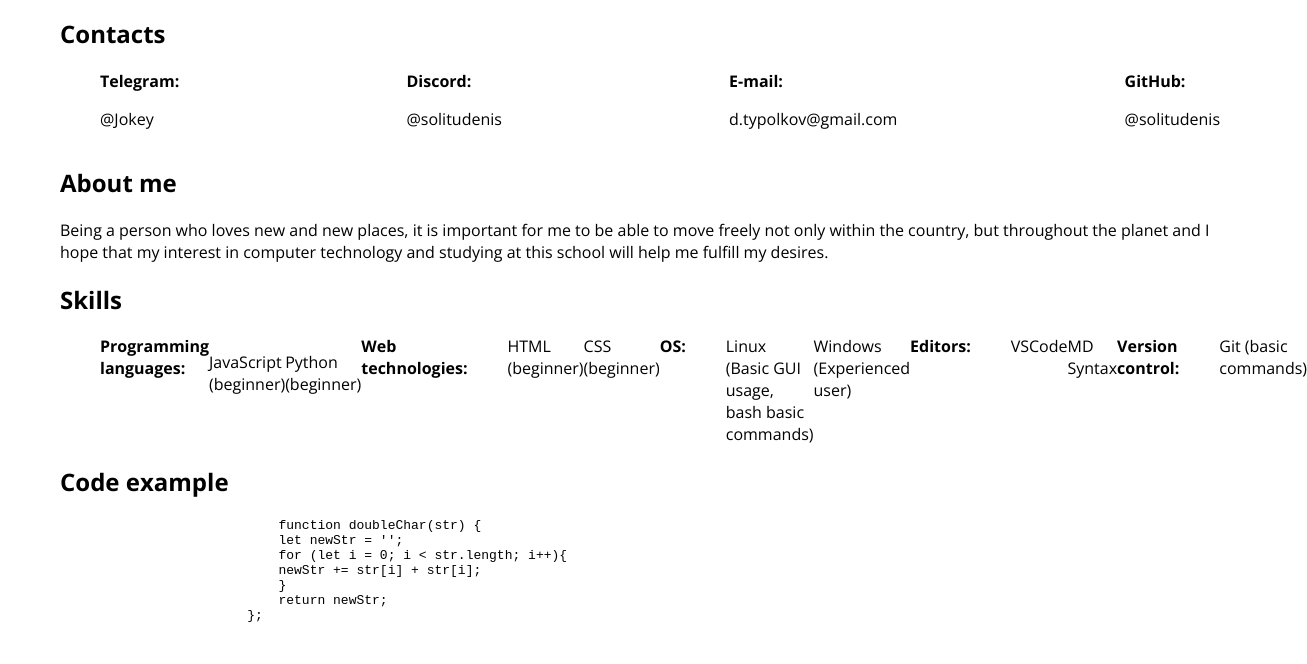
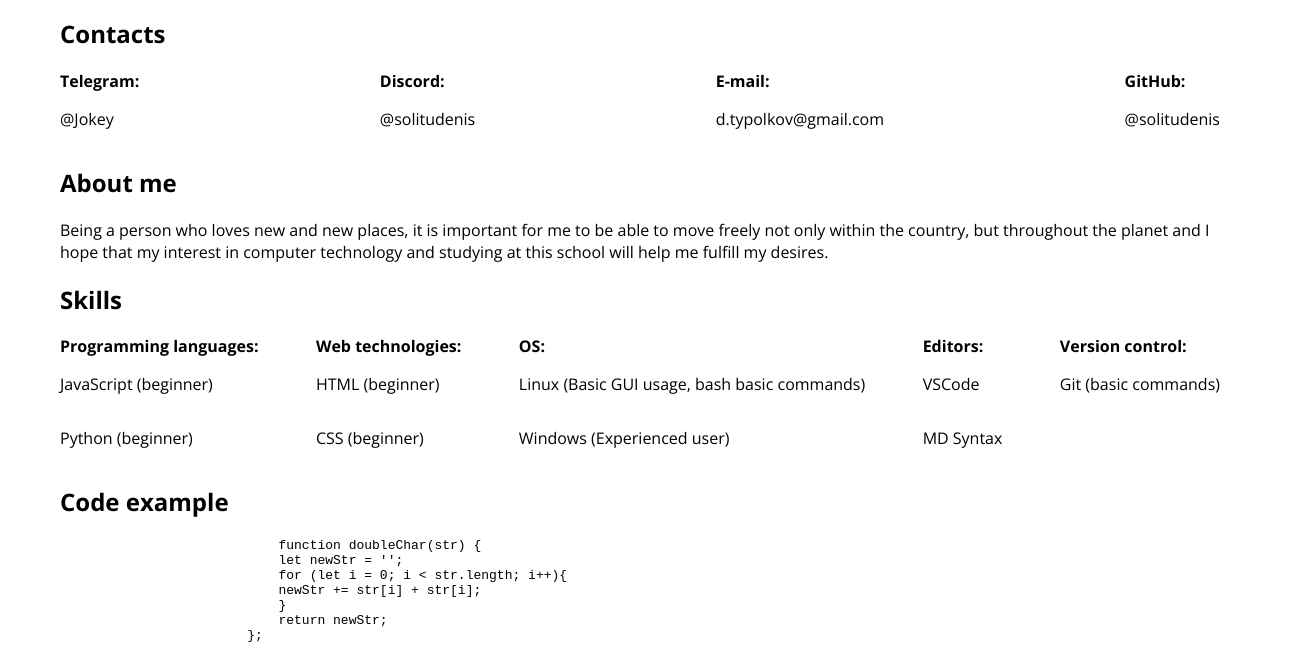
Before and after one commit to solitudenis/rsschool-cv, a plain HTML site: page index.html in a window 1280 px wide. Shown: the part 317-981 px from the top of the page, 1307 px wide, since content can reach past the window. Drawn offline with Linux system fonts and the light colour scheme.

Commit message:
refactor: rework main

```diff
--- a/index.html
+++ b/index.html
@@ -39,27 +39,29 @@
             <div class="skills">
                 <h2>Skills</h2>
                 <ul>
+                        <ul class="class-list">
                             <li><b>Programming languages:</b></li>
                             <li><p>JavaScript (beginner)</p></li>
                             <li><p>Python (beginner)</p></li>
+                        </ul>
+                        <ul class="class-list">
                             <li><b>Web technologies:</b></li>
-                        <ul>
-                            <li>HTML (beginner)</li>
-                            <li>CSS (beginner)</li>
+                            <li><p>HTML (beginner)</p></li>
+                            <li><p>CSS (beginner)</p></li>
                         </ul>
+                        <ul class="class-list">
                             <li><b>OS:</b></li>
-                        <ul>
-                            <li>Linux (Basic GUI usage, bash basic commands)</li>
-                            <li>Windows (Experienced user)</li>
+                            <li><p>Linux (Basic GUI usage, bash basic commands)</p></li>
+                            <li><p>Windows (Experienced user)</p></li>
                         </ul>
+                        <ul class="class-list">
                             <li><b>Editors:</b></li>
-                        <ul>
-                            <li>VSCode</li>
-                            <li>MD Syntax</li>
+                            <li><p>VSCode</p></li>
+                            <li><p>MD Syntax</p></li>
                         </ul>
+                        <ul class="class-list">
                             <li><b>Version control:</b></li>
-                        <ul>
-                            <li>Git (basic commands)</li>
+                            <li><p>Git (basic commands)</p></li>
                         </ul>
                 </ul>
             </div>
--- a/style.css
+++ b/style.css
@@ -41,12 +41,16 @@ h1 {
 }
 
 ul {
-
   display: flex;
   justify-content: space-between;
+  padding: 0;
 }
 
-
+.class-list {
+  display: flex;
+  flex-direction: column;
+  justify-content: start;
+}
 
 .rs-school-logo {
   width: 50px;
```
Lines whose indentation alone changed are shown as unchanged.
